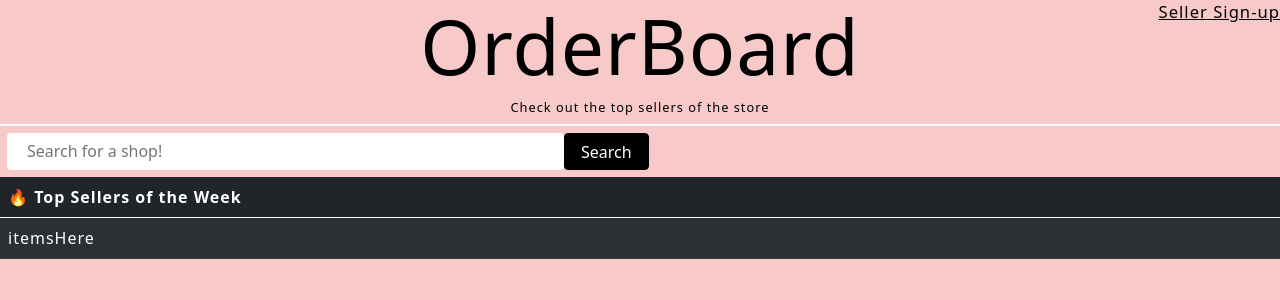
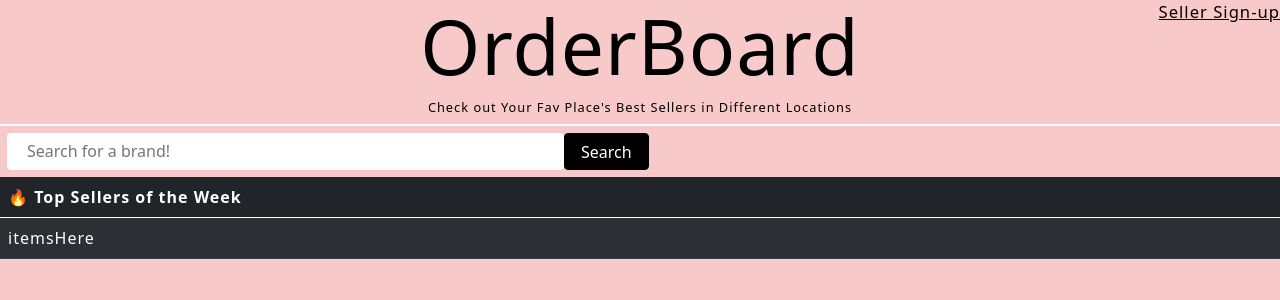
Before and after one commit to jr9597/squareHack, a Flask app: template templates/search.html in a window 1280 px wide. Shown: the top 300 px of the page. Run offline with Flask 2, Linux system fonts and the light colour scheme; the template is opened without the code that fills it: most values are stand-ins (such as "Sample title", 1, 10 or a date in 2020).

Commit message:
changed_wording
FROM 'check out best sellers' -> TO 'check out best sellers in different locations'

```diff
--- a/templates/base.html
+++ b/templates/base.html
@@ -26,7 +26,7 @@
         <header>
             <div style="margin:auto">
             <h1 style="font-size:6vw;">OrderBoard</h1>
-            <h3 style="font-size:1vw; text-align: center;">Check out the top sellers of the store</h3>
+            <h3 style="font-size:1vw; text-align: center;">Check out Your Fav Place's Best Sellers in Different Locations</h3>
 
             </div>
 
@@ -34,7 +34,7 @@
 
           </header>
           <form action="#" class="domain-form" method="POST">
-            <div class="form-group d-md-flex"> <input type="text"  style= "padding-right:3px" placeholder="Search for a shop!"> <input type="submit" class="search-domain btn btn-primary px-3" value="Search"> </div>
+            <div class="form-group d-md-flex"> <input type="text"  style= "padding-right:3px" placeholder="Search for a brand!"> <input type="submit" class="search-domain btn btn-primary px-3" value="Search"> </div>
         </form>
 
     <!-- <div class="row justify-content-center padding">
--- a/templates/home.html
+++ b/templates/home.html
@@ -6,7 +6,7 @@
     <thead>
         <tr>
             <!-- Your Columns HERE -->
-            <th scope="col">&#x1F525; Top Sellers of the Place</th>
+            <th scope="col">&#x1F525; Best Sellers from This Location</th>
         </tr>
     </thead>
 </table>
```
